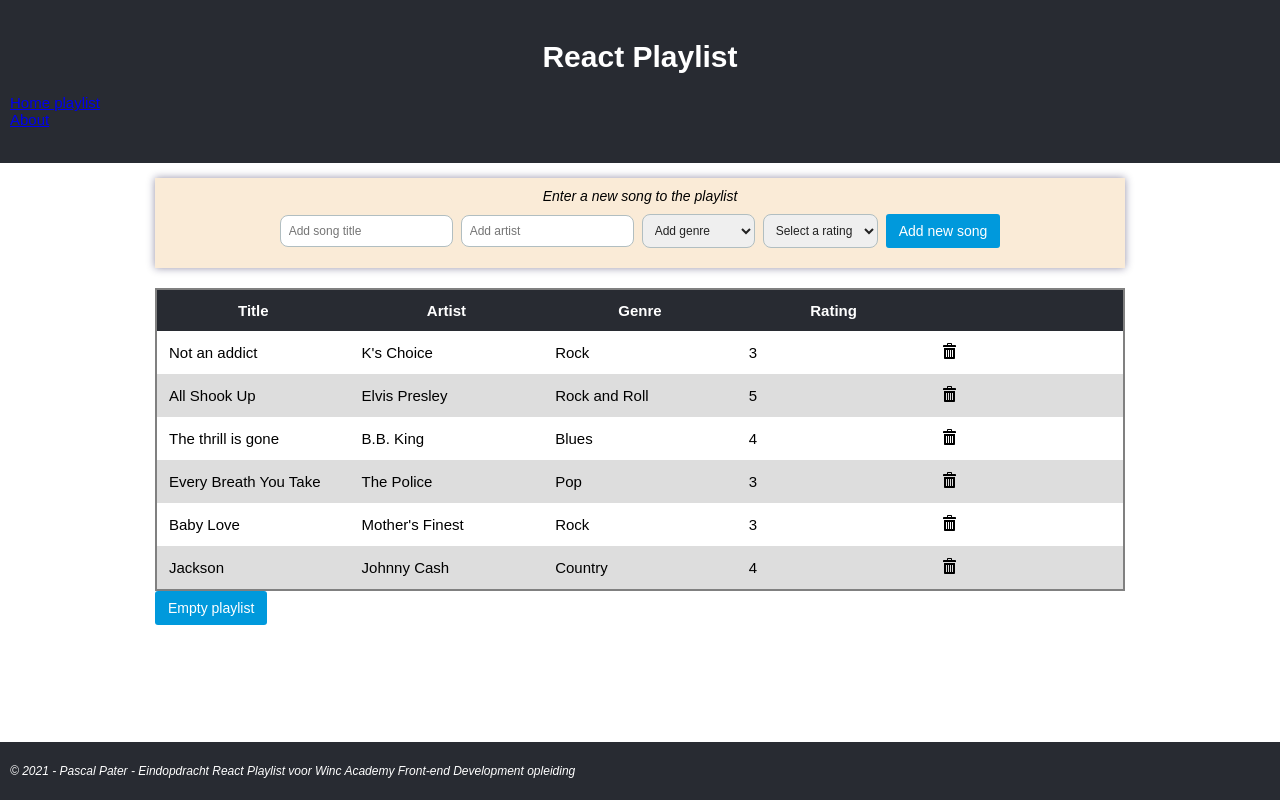
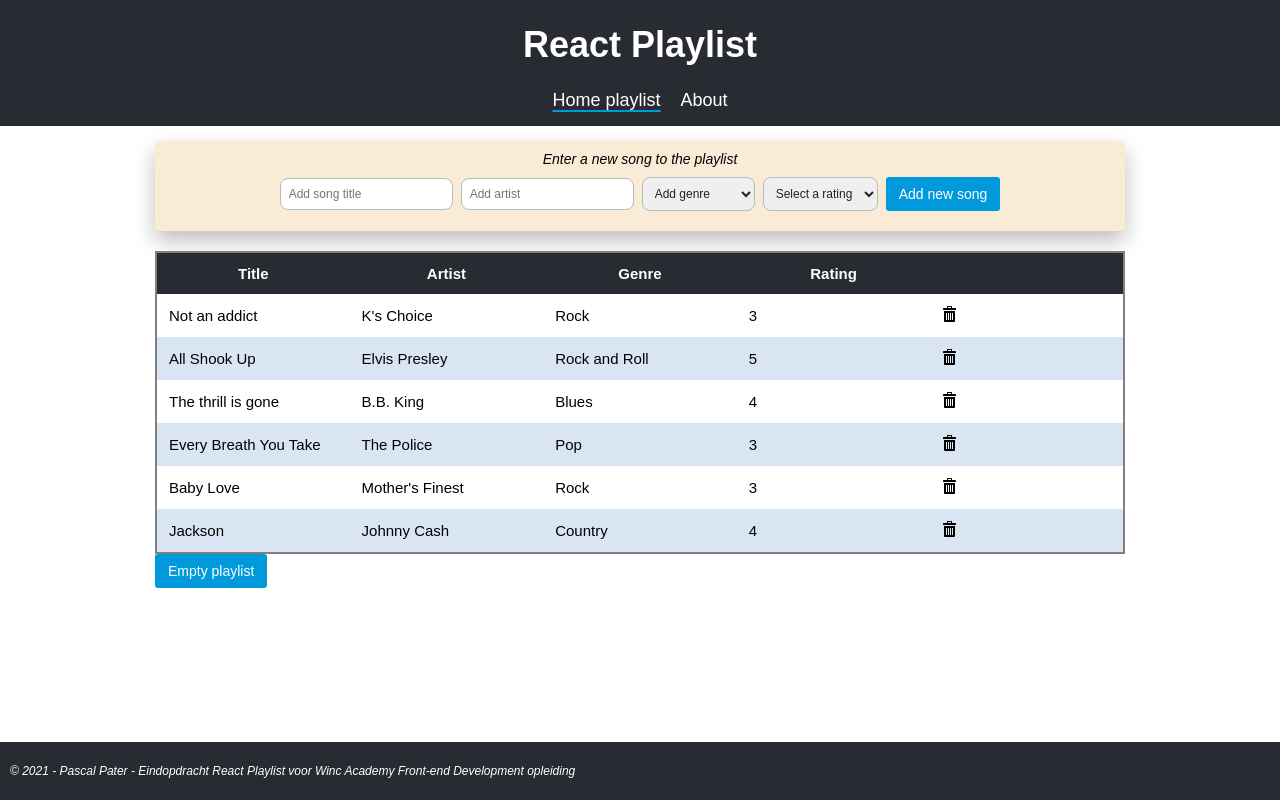
Before and after one commit to PasquinelP/pascal_pater-eindopdracht-React-Playlist, a React (Create React App) app: page / in a window 1280 px wide. Built offline with nearby package versions, Linux system fonts and the light colour scheme; the HTML template or start-up script is replaced by a standard one.

Commit message:
update styling

```diff
--- a/src/index.css
+++ b/src/index.css
@@ -22,6 +22,7 @@ body {
 h1 {
   text-align: center;
   color: #fff;
+  font-size: 36px;
 }
 
 ul {
@@ -49,7 +50,30 @@ button:hover {
 
 header.page-header {
   background-color: #282b32;
-  padding: 20px 10px;
+  padding: 0 10px;
+}
+
+.app-nav__list {
+  display: flex;
+  justify-content: center;
+}
+
+.app-nav__list a {
+  color: #fff;
+  text-decoration: none;
+}
+
+.app-nav__list a:hover, .app-nav__list a.selected {
+  text-decoration: underline 2px #0099dc;
+  text-underline-offset: 4px;
+}
+
+.app-nav__list a:first-child {
+    margin-right: 20px;
+}
+
+.app-nav__item {
+  font-size: 18px;
 }
 
 .app {
@@ -68,7 +92,8 @@ main {
 /* Form for entering new song */
 
 .song-form {
-    box-shadow: 0 0 8px rgba(20, 13, 65, 0.45);
+    box-shadow: -10px 8px 18px 0px rgba(0,0,0,0.3);
+    box-shadow: 0 10px 20px rgba(0, 0, 0, 0.25);
     margin-bottom: 20px;
     display: flex;
     flex-direction: column;
@@ -125,13 +150,14 @@ th, td {
 }
 
 tbody tr:nth-child(even) {
-  background-color: #ddd;
+  /* background-color: #ddd; */
+  background-color: #dae5f4;
 }
 tbody tr:nth-child(odd) {
   background-color: #fff;
 }
 th {
-  color: white;
+  color: #fff;
   background-color: #282b32;
 }
 
```
